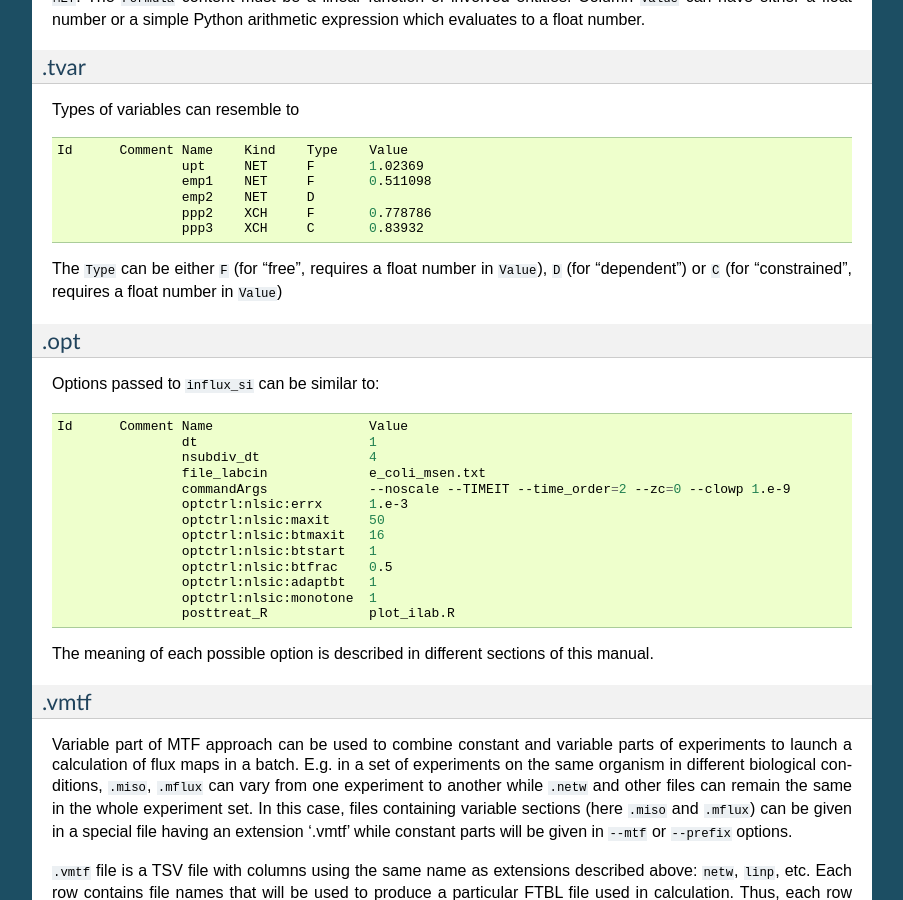
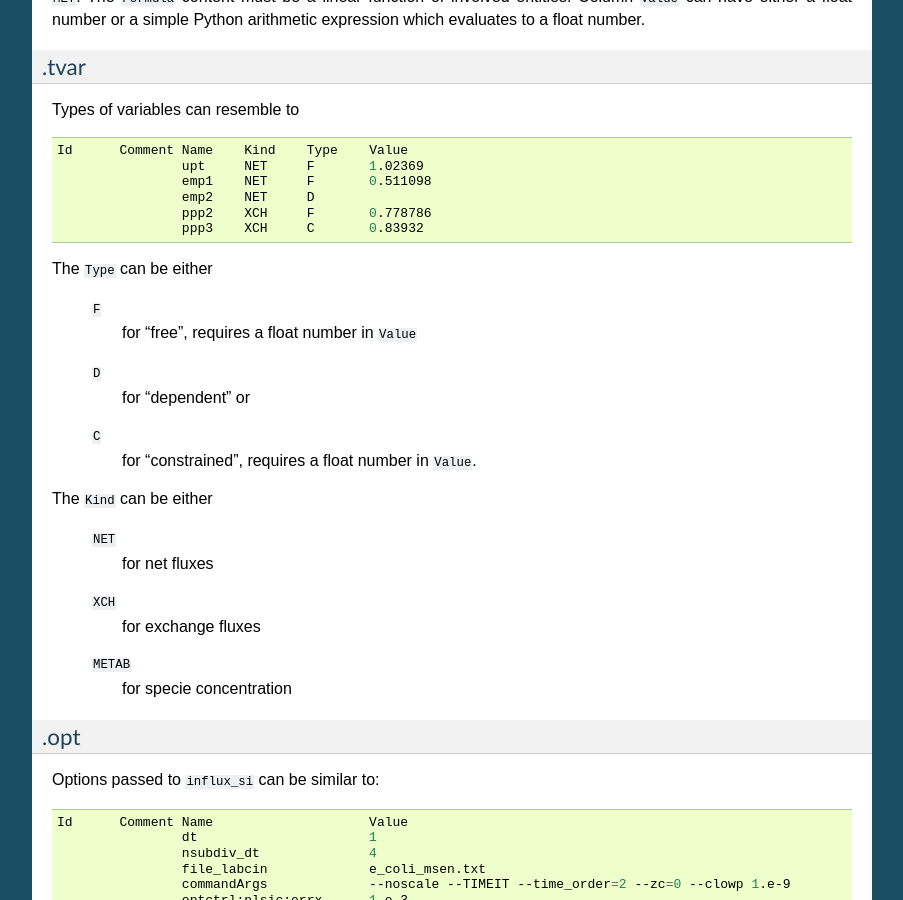
Before and after one commit to sgsokol/influx, a Sphinx documentation site: the page built from influx_si/doc/manual.rst, in a window 1280 px wide and 900 px high, scrolled down 5772 px. Shown: the whole window, without its empty margins (198-1101 px from the left). Built offline with Sphinx 7.4.7, drawn with Linux system fonts in a browser that asks for light colours.

Commit message:
v6.0.2 fixed comment creation, ftbl2labcin and minor doc
Signed-off-by: Serguei Sokol <sokol@insa-toulouse.fr>

```diff
--- a/influx_si/doc/manual.rst
+++ b/influx_si/doc/manual.rst
@@ -212,7 +212,24 @@ Types of variables can resemble to ::
 			ppp2	XCH	F	0.778786
 			ppp3	XCH	C	0.83932
 
-The ``Type`` can be either ``F`` (for "free", requires a float number in ``Value``), ``D`` (for "dependent") or ``C`` (for "constrained", requires a float number in ``Value``)
+The ``Type`` can be either
+
+  ``F``
+     for "free", requires a float number in ``Value``
+  ``D``
+     for "dependent" or
+  ``C``
+     for "constrained", requires a float number in ``Value``.
+
+The ``Kind`` can be either
+
+  ``NET``
+     for net fluxes
+  ``XCH``
+     for exchange fluxes
+  ``METAB``
+     for specie concentration
+
 
 .opt
 ----
```
Also changed, not shown: influx_si/doc/html/_sources/manual.rst.txt (+18 -1 lines), influx_si/doc/html/manual.html (+22 -1 lines), 4 other files.
